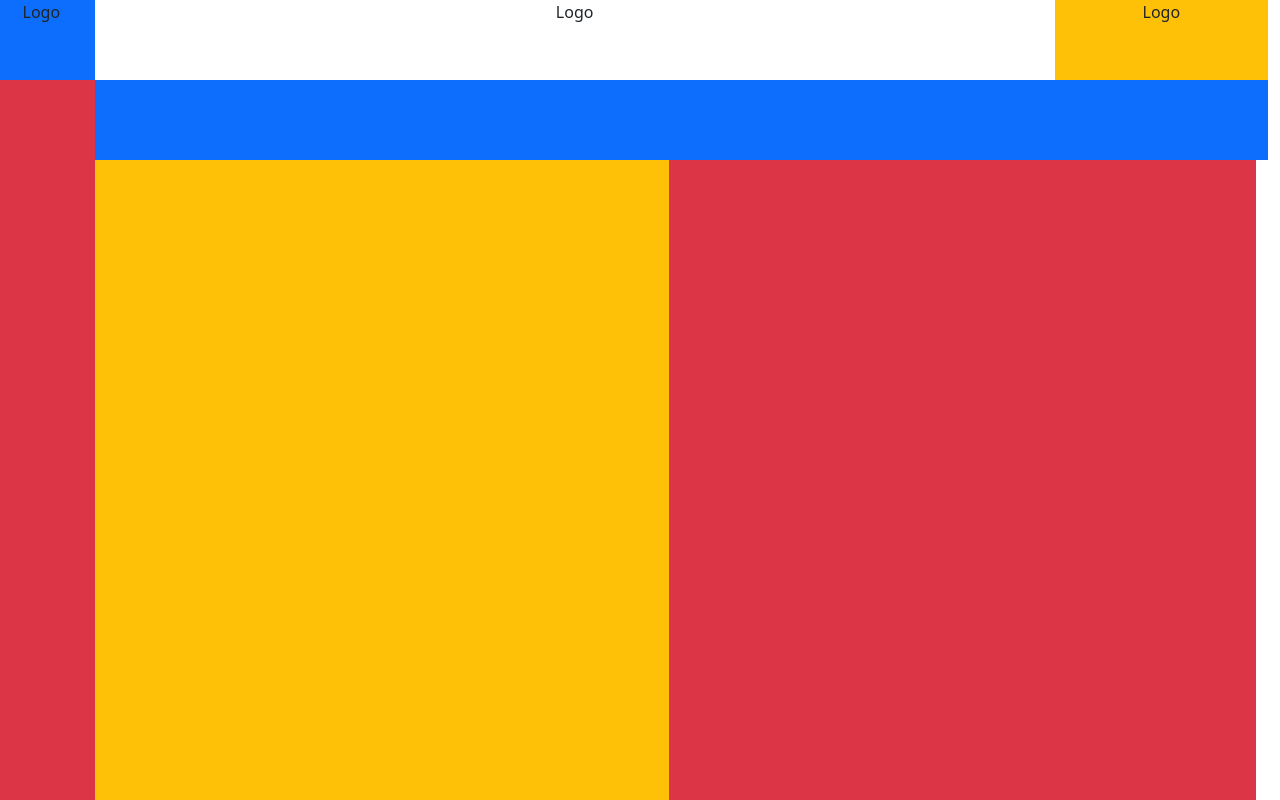
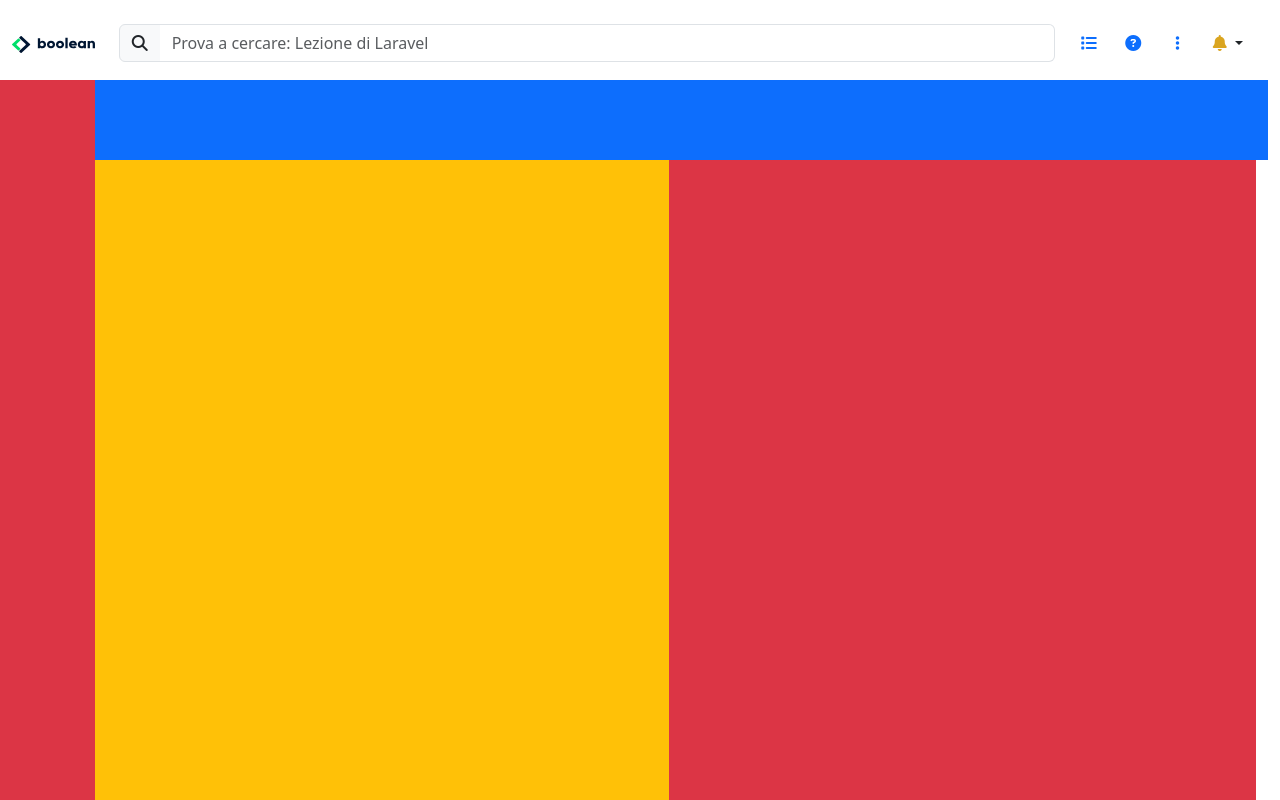
Before and after one commit to LDad1196/html-css-bootstrap-dashboard, a plain HTML site: page index.html in a window 1280 px wide. Drawn offline with nearby package versions, Linux system fonts and the light colour scheme.

Commit message:
Header completed

```diff
--- a/css/style.css
+++ b/css/style.css
@@ -22,3 +22,21 @@ main {
 .my-h-calc {
     height: calc(100vh - 5rem);
 }
+
+.logo-small {
+    display: none;
+}
+
+.fa-bell {
+    color: goldenrod;
+}
+@media screen and (max-width:919px) {
+    .hidden {
+        display: none;
+    }
+
+    .logo-small {
+        display: block;
+        width:100%
+    }
+}
--- a/index.html
+++ b/index.html
@@ -5,24 +5,62 @@
     <meta name="viewport" content="width=device-width, initial-scale=1.0">
 
     <link rel="stylesheet" href="https://cdnjs.cloudflare.com/ajax/libs/bootstrap/5.3.3/css/bootstrap.min.css" integrity="sha512-jnSuA4Ss2PkkikSOLtYs8BlYIeeIK1h99ty4YfvRPAlzr377vr3CXDb7sb7eEEBYjDtcYj+AjBH3FLv5uSJuXg==" crossorigin="anonymous" referrerpolicy="no-referrer" />
+    <script src="https://cdnjs.cloudflare.com/ajax/libs/bootstrap/5.3.3/js/bootstrap.min.js" integrity="sha512-ykZ1QQr0Jy/4ZkvKuqWn4iF3lqPZyij9iRv6sGqLRdTPkY69YX6+7wvVGmsdBbiIfN/8OdsI7HABjvEok6ZopQ==" crossorigin="anonymous" referrerpolicy="no-referrer"></script>
     <link rel="stylesheet" href="https://cdnjs.cloudflare.com/ajax/libs/font-awesome/6.5.2/css/all.min.css" integrity="sha512-SnH5WK+bZxgPHs44uWIX+LLJAJ9/2PkPKZ5QiAj6Ta86w+fsb2TkcmfRyVX3pBnMFcV7oQPJkl9QevSCWr3W6A==" crossorigin="anonymous" referrerpolicy="no-referrer" />
     <link rel="stylesheet" href="./css/style.css">
+
     <title>Boolean Teaching Platform</title>
 </head>
 <body>
     <!-- Header -->
-    <header>
-        <section class="row container-fluid my-h5 align-items-center px-0 text-center">
-            <div class="col-lg-1 bg-primary my-h5"> Logo </div>
-            <div class="col-lg-9 my-h5"> Logo</div>
-            <div class="col-lg-2 bg-warning my-h5"> Logo</div>
+    <header class="container-fluid">
+        <section class="row align-items-center text-center py-3">
+            <div class="col-lg-1 col-md-1 col-sm-2 ">
+                <img class="w-100 hidden" src="./img/logo.svg" alt="logo">
+                <img class="logo-small" src="./img/mobile-logo.png" alt="">
+            </div>
+            <div class="col-lg-9 col-md-9 col-sm-9">
+                <label class="visually-hidden" for="autoSizingInputGroup">Username</label>
+                <div class="input-group border-end-0">
+                    <div class="input-group-text "><i class="fa-solid fa-magnifying-glass"></i></div>
+                    <input type="text" class="form-control border-start-0" id="autoSizingInputGroup" placeholder="Prova a cercare: Lezione di Laravel">
+                </div>
+            </div>
+            <div class="col-lg-2 col-md-2 col-sm-1 row align-items-center">
+                <div class="col hidden">
+                    <a href=""><i class="fa-solid fa-list"></i></a>
+                </div>
+                <div class="col hidden">
+                    <a href=""><i class="fa-solid fa-circle-question"></i></a>
+                </div>
+                <div class="col hidden">
+                    <a href=""><i class="fa-solid fa-ellipsis-vertical"></i></a>
+                </div>
+                <nav class="navbar navbar-expand-sm col">
+                    <div>
+                        <div class="collapse navbar-collapse" id="navbarNavDarkDropdown">
+                        <ul class="navbar-nav">
+                            <li class="nav-item dropdown">
+                            <button class="btn  dropdown-toggle" data-bs-toggle="dropdown" aria-expanded="false">
+                              <i class="fa-solid fa-bell"></i>
+                            </button>
+                            <ul class="dropdown-menu">
+                              <li><a class="dropdown-item" href="#">Action</a></li>
+                              <li><a class="dropdown-item" href="#">Another action</a></li>
+                              <li><a class="dropdown-item" href="#">Something else here</a></li>
+                            </ul>
+                          </li>
+                        </ul>
+                      </div>
+                    </div>
+                  </nav>
         </section>
     </header>
 
     <!-- Main -->
     <main>
         <section class="row container-fluid px-0">
-            <section class="col-lg-1 bg-danger my-h-calc"></section>
+            <section class="col-lg-1 bg-danger my-h-calc px-0"></section>
 
             <section class="col-lg-11 my-h-calc container-fluid overflow-auto px-0">
                 <div class="my-h5 bg-primary"></div>
```
